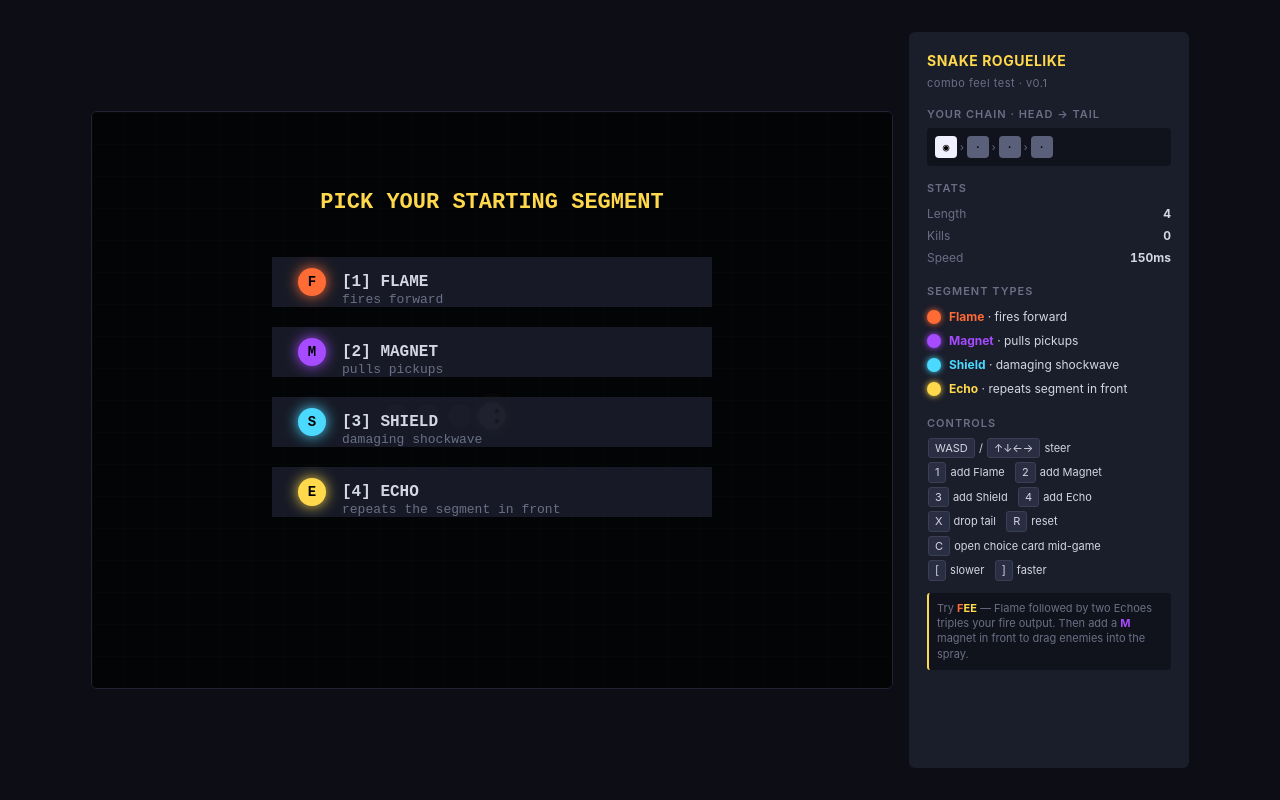
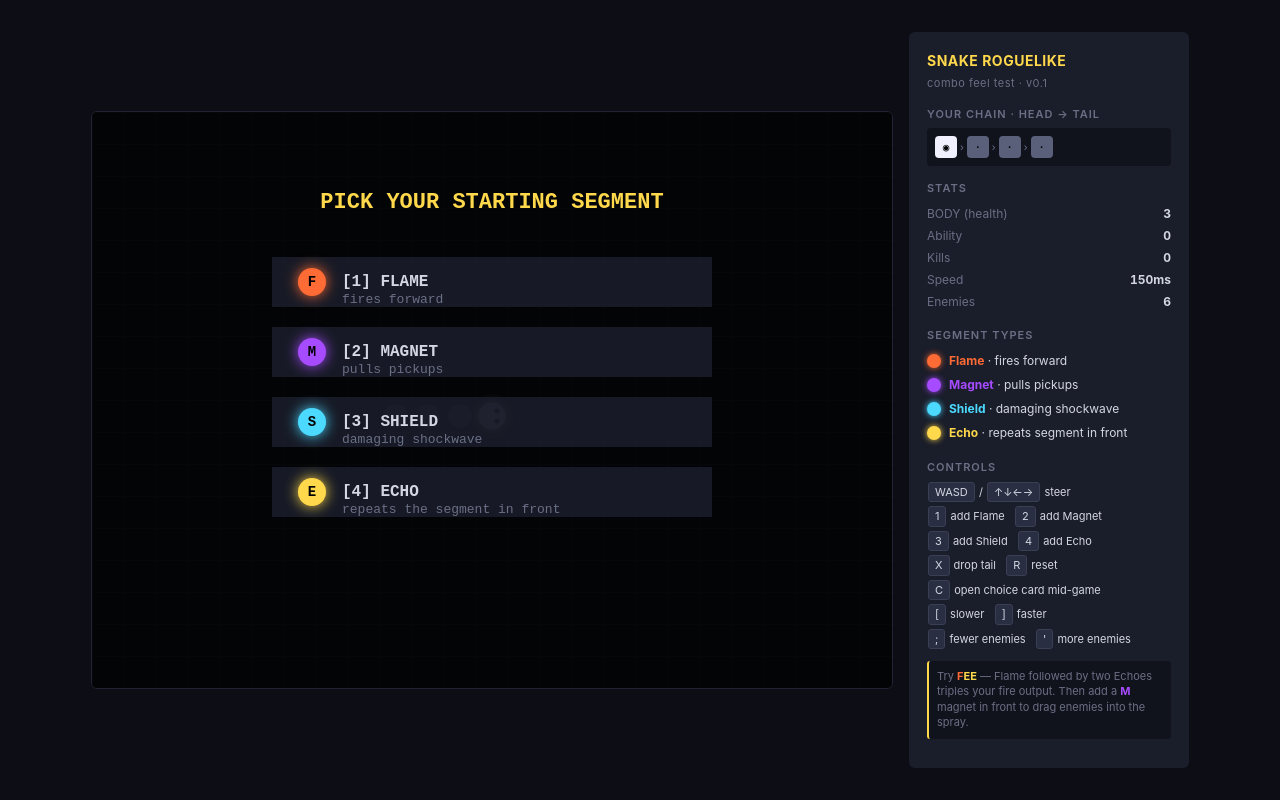
Before and after one commit to timinan/RogueSnake, a plain HTML site: page index.html in a window 1280 px wide. Drawn offline with Linux system fonts and the light colour scheme.

Commit message:
Task 6: HUD splits BODY/ability counts + enemy-count tuning keys
- Side panel shows BODY (health) and Ability counts separately,
  plus a live Enemies counter.
- updatePanel() computes both counts from the snake array (skips head).
- game.targetEnemyCount controls the equilibrium enemy population;
  step phase 10 schedules respawns toward this target instead of
  1-for-1.
- ; / ' decrement / increment targetEnemyCount (clamped 0-20).
- Side panel documents the new keys.

Co-Authored-By: Claude Opus 4.7 <noreply@anthropic.com>

```diff
--- a/index.html
+++ b/index.html
@@ -154,9 +154,11 @@
     <div class="chain" id="chain"></div>
 
     <h3>Stats</h3>
-    <div class="stat"><span>Length</span><span id="stat-len">3</span></div>
+    <div class="stat"><span>BODY (health)</span><span id="stat-body">3</span></div>
+    <div class="stat"><span>Ability</span><span id="stat-ability">0</span></div>
     <div class="stat"><span>Kills</span><span id="stat-kills">0</span></div>
     <div class="stat"><span>Speed</span><span id="stat-speed">150ms</span></div>
+    <div class="stat"><span>Enemies</span><span id="stat-enemies">6</span></div>
 
     <h3>Segment types</h3>
     <div class="seg-row"><div class="seg-dot" style="background:#ff6b35;color:#ff6b35"></div><span><b style="color:#ff6b35">Flame</b> · fires forward</span></div>
@@ -171,6 +173,7 @@
     <div class="ctrl-row"><span class="key">X</span> drop tail &nbsp; <span class="key">R</span> reset</div>
     <div class="ctrl-row"><span class="key">C</span> open choice card mid-game</div>
     <div class="ctrl-row"><span class="key">[</span> slower &nbsp; <span class="key">]</span> faster</div>
+    <div class="ctrl-row"><span class="key">;</span> fewer enemies &nbsp; <span class="key">'</span> more enemies</div>
 
     <div class="hint">
       Try <b style="color:#ff6b35">F</b><b style="color:#ffd84b">E</b><b style="color:#ffd84b">E</b> — Flame followed by two Echoes triples your fire output. Then add a <b style="color:#a64bff">M</b> magnet in front to drag enemies into the spray.
@@ -220,6 +223,7 @@ function reset() {
     dead: false,   // NEW: game-over flag
     choosingStart: true,
     choosing: false,
+    targetEnemyCount: 6, // NEW
   };
   // Enemies/pickups spawn after the starting choice is made.
 }
@@ -338,6 +342,8 @@ document.addEventListener('keydown', e => {
   }
   else if (k === '[') game.tickMs = Math.min(400, game.tickMs + 20);
   else if (k === ']') game.tickMs = Math.max(60, game.tickMs - 20);
+  else if (k === ';') game.targetEnemyCount = Math.max(0, game.targetEnemyCount - 1);
+  else if (k === "'") game.targetEnemyCount = Math.min(20, game.targetEnemyCount + 1);
   else return;
   if (['arrowup', 'arrowdown', 'arrowleft', 'arrowright', ' '].includes(k)) e.preventDefault();
 });
@@ -469,12 +475,14 @@ function step() {
     if (contacted) applyDamage();
   }
 
-  // 10. Clean dead enemies + respawn
+  // 10. Clean dead enemies + respawn toward targetEnemyCount
   const before = game.enemies.length;
   game.enemies = game.enemies.filter(e => e.hp > 0);
   const killed = before - game.enemies.length;
   game.kills += killed;
-  for (let i = 0; i < killed; i++) {
+  // Schedule respawns to converge toward target
+  const deficit = game.targetEnemyCount - game.enemies.length;
+  for (let i = 0; i < deficit; i++) {
     setTimeout(spawnEnemy, 800 + rand(1400));
     if (Math.random() < 0.35) setTimeout(spawnPickup, 400 + rand(600));
   }
@@ -773,9 +781,17 @@ function render() {
 }
 
 function updatePanel() {
-  document.getElementById('stat-len').textContent = game.snake.length;
+  let bodyCount = 0, abilityCount = 0;
+  for (let i = 1; i < game.snake.length; i++) {
+    if (game.snake[i].type === 'BODY') bodyCount++;
+    else abilityCount++;
+  }
+  document.getElementById('stat-body').textContent = bodyCount;
+  document.getElementById('stat-ability').textContent = abilityCount;
   document.getElementById('stat-kills').textContent = game.kills;
   document.getElementById('stat-speed').textContent = game.tickMs + 'ms';
+  document.getElementById('stat-enemies').textContent = game.targetEnemyCount;
+
   const chain = document.getElementById('chain');
   chain.innerHTML = '';
   game.snake.forEach((seg, i) => {
```
